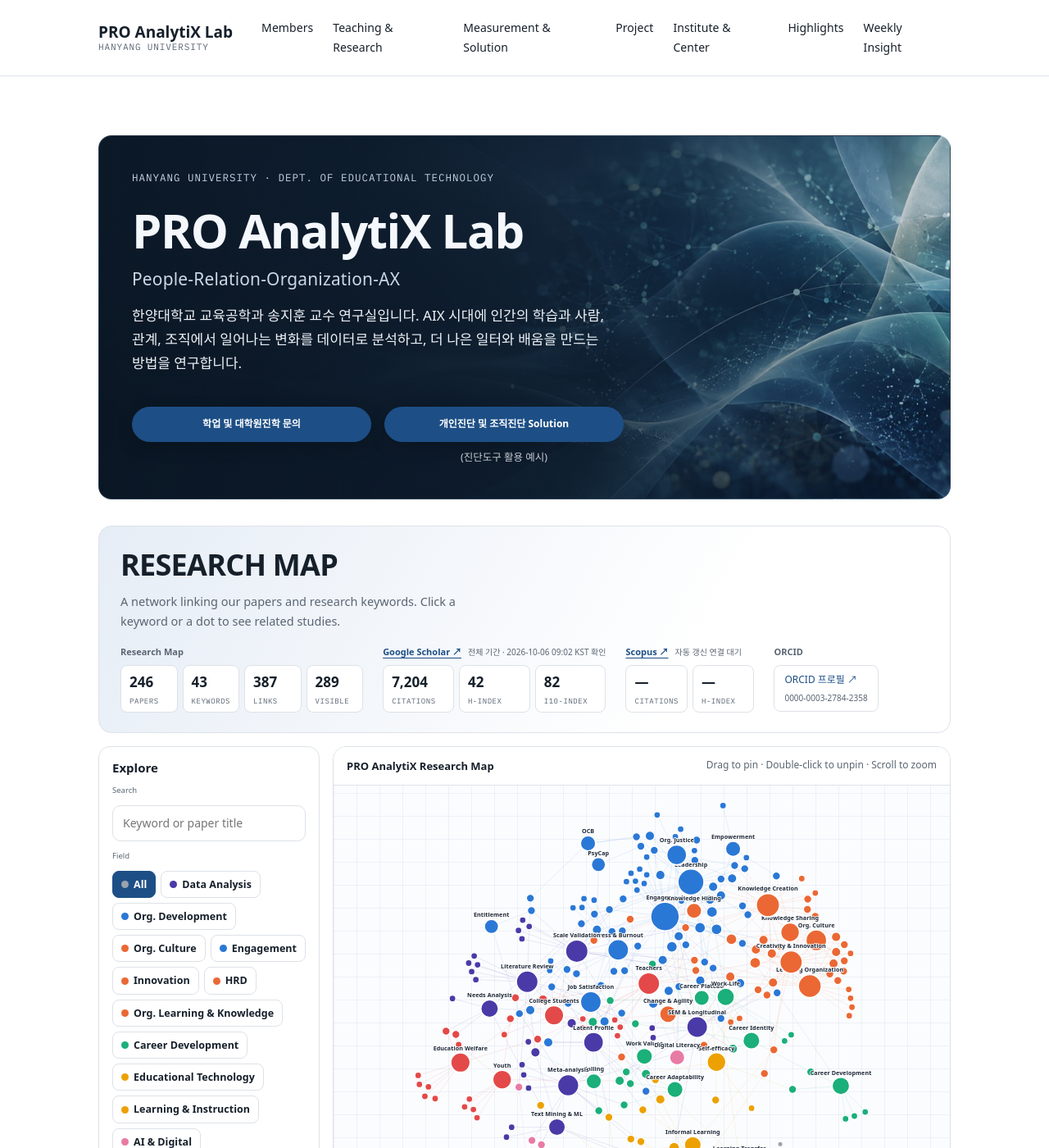
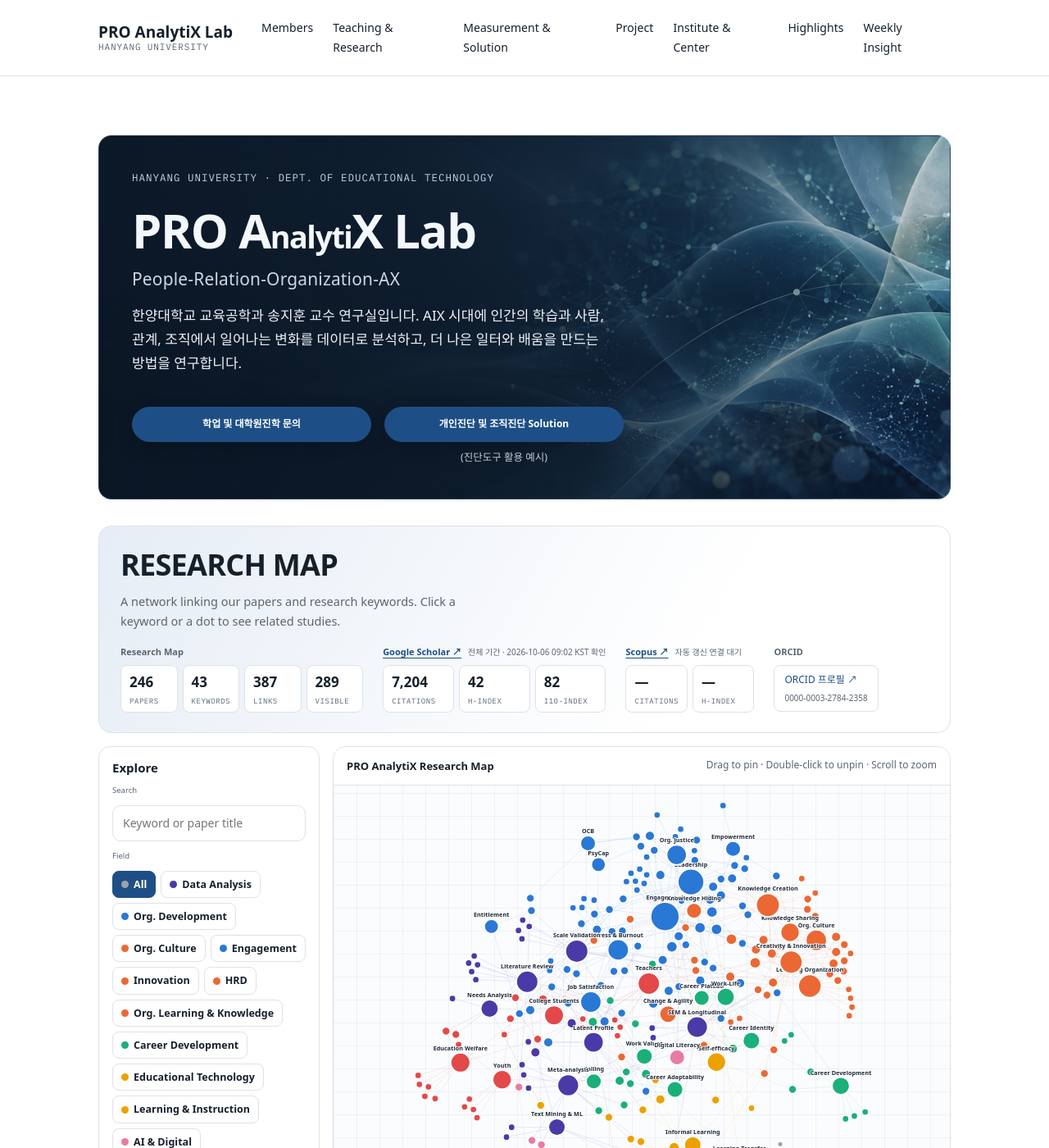
Before and after one commit to drsprolab/drsprolab.github.io, a Jekyll site: the page built from index.html, in a window 1280 px wide and 1400 px high. Shown: the whole window at 82% size. Built offline with Jekyll 4.4.1, drawn with Linux system fonts in a browser that asks for light colours; some web fonts are replaced.

Commit message:
Emphasize PRO AX in homepage title

```diff
--- a/assets/css/style.css
+++ b/assets/css/style.css
@@ -82,6 +82,7 @@ h3 { font-size: 18px; font-weight: 600; margin: 0; }
 /* Home */
 .hero { display: grid; gap: 16px; padding-block: 24px 56px; border-bottom: 1px solid var(--line); }
 .hero h1 { font-size: clamp(36px, 6vw, 58px); }
+.hero h1 .brand-middle { font-size: .65em; }
 .hero h1 .expand { display: block; font-family: var(--f-body); font-weight: 500; font-size: .36em; color: var(--muted); margin-top: 10px; letter-spacing: .01em; }
 .hero p { margin: 0; max-width: 62ch; font-size: 17px; }
 .section { padding-block: 56px 0; }
--- a/index.html
+++ b/index.html
@@ -5,7 +5,7 @@ title: PRO AnalytiX Lab
 <section class="hero">
   <div class="hero-intro">
   <div class="eyebrow">Hanyang University · Dept. of Educational Technology</div>
-  <h1>PRO AnalytiX Lab<span class="expand">People-Relation-Organization-AX</span></h1>
+  <h1>PRO A<span class="brand-middle">nalyti</span>X Lab<span class="expand">People-Relation-Organization-AX</span></h1>
   <p>한양대학교 교육공학과 송지훈 교수 연구실입니다. AIX 시대에 인간의 학습과 사람, 관계, 조직에서 일어나는 변화를 데이터로 분석하고, 더 나은 일터와 배움을 만드는 방법을 연구합니다.</p>
   {% assign prof = site.data.professor %}
   <div class="inquiry-actions">
```
